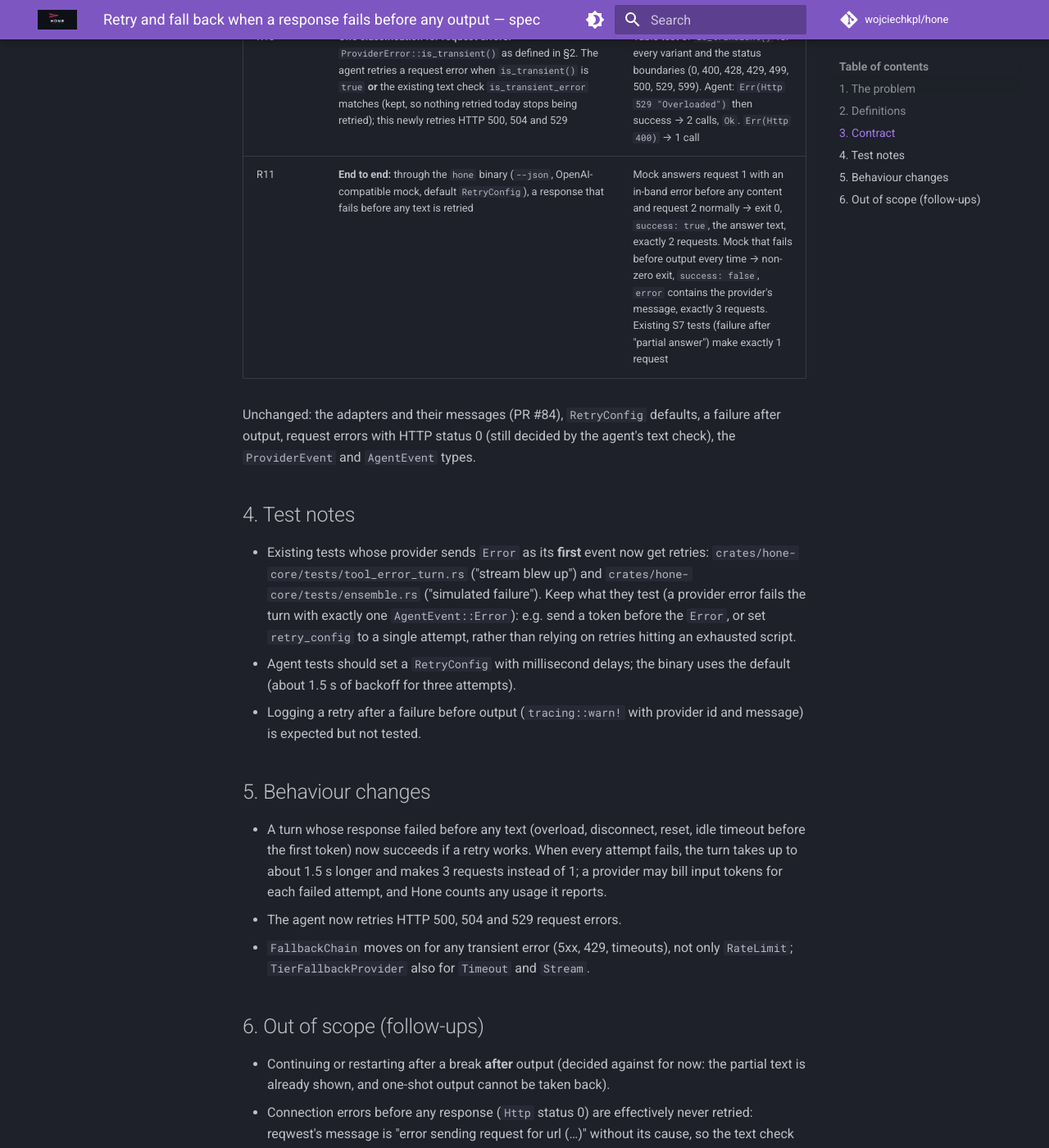
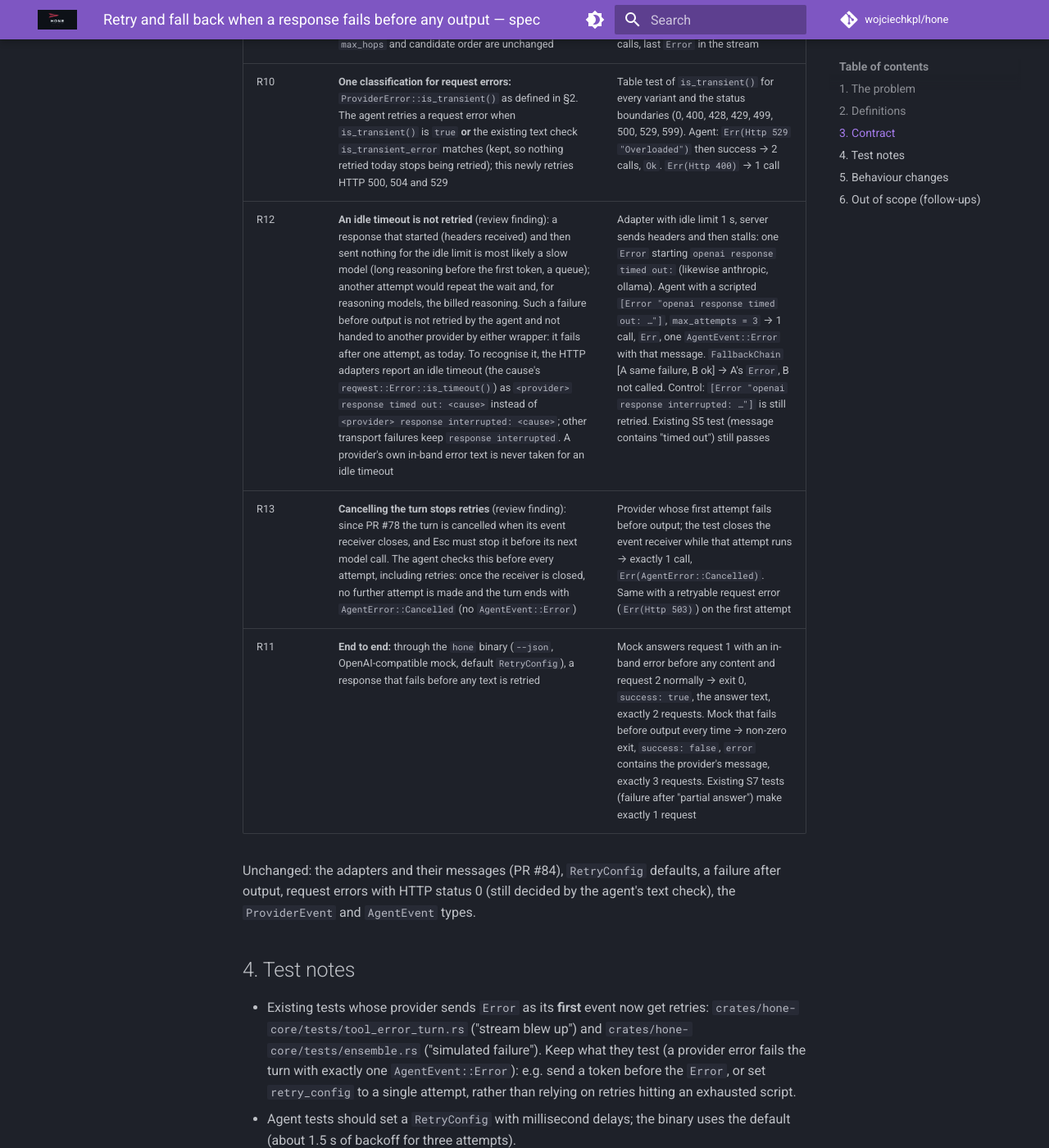
Before and after one commit to wojciechkpl/hone, an MkDocs documentation site: the page built from docs/plans/stream-retry-fallback-spec.md, in a window 1280 px wide and 1400 px high, scrolled down 3390 px. Shown: the whole window at 82% size. Built offline with MkDocs 1.6.1 and Material for MkDocs 9.7.7, drawn with Linux system fonts in a browser that asks for light colours; comment, search, counter and statistics services are not loaded; some of the changed text lies outside the part shown.

Commit message:
docs(plans): retry spec R12 idle timeout not retried, R13 cancel stops retries
Review findings: an idle timeout before the first token means a slow
model, so retrying repeats the wait and billed reasoning; cancelling the
turn must stop further attempts (PR #78 guarantee).

```diff
--- a/docs/plans/stream-retry-fallback-spec.md
+++ b/docs/plans/stream-retry-fallback-spec.md
@@ -31,7 +31,7 @@ flowchart TD
   C["complete(request)"] -->|"Err: transient"| N["next attempt /<br/>next provider"]
   C -->|"Err: not transient"| F["fail (as now)"]
   C -->|"Ok(stream)"| W{"first event that<br/>is not Usage"}
-  W -->|"Error"| G{"runs own tools<br/>or cancelled?"}
+  W -->|"Error"| G{"runs own tools, cancelled<br/>or idle timeout?"}
   G -->|"no"| N
   G -->|"yes"| F2["fail with that Error (as now)"]
   W -->|"output: Token, ToolCall, Done, …"| P["pass the stream on;<br/>a later Error fails the turn (PR #84)"]
@@ -67,6 +67,8 @@ flowchart TD
 | R8 | **`FallbackChain`** moves to the next member when a member (a) reports `Unavailable` health (as now), (b) fails the request with an `is_transient()` error (before: only `RateLimit`), or (c) has `runs_own_tools() == false` and its stream fails before output. A non-transient request error is returned at once (as now). Each member is tried at most once per call. `Usage` from a failed member is passed on ahead of the next member's events. When every member fails, the chain reports the last member's failure the way that member reported it: a request error as that `Err`, a stream failure as a stream with that member's events up to and including its `Error`, preceded by the `Usage` of earlier members | [A `[Error]`, B `[Token, Done]`] → caller sees B's events, A and B called once. [A `Err(Http 503)`, B ok] → B. [A `Err(Http 400)`, B] → `Err(400)`, B not called. [A `[Usage, Error]`, B `[Token, Done]`] → `[Usage, Token, Done]`. All fail before output → the last member's `Error` message in the stream. [A `[Token, Error]`, B] → A's events, B not called |
 | R9 | **`TierFallbackProvider`** treats the primary and each candidate the same way as R8 (a failure before output is transient and uses a hop; `Usage` carried forward; last failure reported as that provider reported it) and uses `ProviderError::is_transient()` instead of its private check (this adds `Timeout` and `Stream`). `max_hops` and candidate order are unchanged | Primary `[Error]`, candidate `[Token "fallback-ok", Done]` → candidate's answer. Primary `Err(Timeout)` → candidate tried. Primary and every candidate fail before output, `max_hops = 1` → 2 calls, last `Error` in the stream |
 | R10 | **One classification for request errors:** `ProviderError::is_transient()` as defined in §2. The agent retries a request error when `is_transient()` is `true` **or** the existing text check `is_transient_error` matches (kept, so nothing retried today stops being retried); this newly retries HTTP 500, 504 and 529 | Table test of `is_transient()` for every variant and the status boundaries (0, 400, 428, 429, 499, 500, 529, 599). Agent: `Err(Http 529 "Overloaded")` then success → 2 calls, `Ok`. `Err(Http 400)` → 1 call |
+| R12 | **An idle timeout is not retried** (review finding): a response that started (headers received) and then sent nothing for the idle limit is most likely a slow model (long reasoning before the first token, a queue); another attempt would repeat the wait and, for reasoning models, the billed reasoning. Such a failure before output is not retried by the agent and not handed to another provider by either wrapper: it fails after one attempt, as today. To recognise it, the HTTP adapters report an idle timeout (the cause's `reqwest::Error::is_timeout()`) as `<provider> response timed out: <cause>` instead of `<provider> response interrupted: <cause>`; other transport failures keep `response interrupted`. A provider's own in-band error text is never taken for an idle timeout | Adapter with idle limit 1 s, server sends headers and then stalls: one `Error` starting `openai response timed out:` (likewise anthropic, ollama). Agent with a scripted `[Error "openai response timed out: …"]`, `max_attempts = 3` → 1 call, `Err`, one `AgentEvent::Error` with that message. `FallbackChain` [A same failure, B ok] → A's `Error`, B not called. Control: `[Error "openai response interrupted: …"]` is still retried. Existing S5 test (message contains "timed out") still passes |
+| R13 | **Cancelling the turn stops retries** (review finding): since PR #78 the turn is cancelled when its event receiver closes, and Esc must stop it before its next model call. The agent checks this before every attempt, including retries: once the receiver is closed, no further attempt is made and the turn ends with `AgentError::Cancelled` (no `AgentEvent::Error`) | Provider whose first attempt fails before output; the test closes the event receiver while that attempt runs → exactly 1 call, `Err(AgentError::Cancelled)`. Same with a retryable request error (`Err(Http 503)`) on the first attempt |
 | R11 | **End to end:** through the `hone` binary (`--json`, OpenAI-compatible mock, default `RetryConfig`), a response that fails before any text is retried | Mock answers request 1 with an in-band error before any content and request 2 normally → exit 0, `success: true`, the answer text, exactly 2 requests. Mock that fails before output every time → non-zero exit, `success: false`, `error` contains the provider's message, exactly 3 requests. Existing S7 tests (failure after "partial answer") make exactly 1 request |
 
 Unchanged: the adapters and their messages (PR #84), `RetryConfig` defaults, a failure
@@ -88,10 +90,14 @@ the `ProviderEvent` and `AgentEvent` types.
 
 ## 5. Behaviour changes
 
-- A turn whose response failed before any text (overload, disconnect, reset, idle timeout
-  before the first token) now succeeds if a retry works. When every attempt fails, the turn
-  takes up to about 1.5 s longer and makes 3 requests instead of 1; a provider may bill
-  input tokens for each failed attempt, and Hone counts any usage it reports.
+- A turn whose response failed before any text (overload, disconnect, reset) now
+  succeeds if a retry works. When every attempt fails, the turn
+  takes up to about 1.5 s longer (plus the time each attempt takes to fail) and makes
+  3 requests instead of 1. A provider may bill each failed attempt; Hone counts the usage
+  it reports, but tokens billed without a `Usage` event (e.g. reasoning tokens before a
+  failure) are not counted. An idle timeout is not retried (R12).
+- An idle timeout's message now reads `<provider> response timed out: <cause>` instead of
+  `<provider> response interrupted: <cause>`.
 - The agent now retries HTTP 500, 504 and 529 request errors.
 - `FallbackChain` moves on for any transient error (5xx, 429, timeouts), not only
   `RateLimit`; `TierFallbackProvider` also for `Timeout` and `Stream`.
@@ -104,6 +110,11 @@ the `ProviderEvent` and `AgentEvent` types.
   reqwest's message is "error sending request for url (…)" without its cause, so the text
   check never sees "connection refused". Retrying them also needs a decision on the 120 s
   wait for headers (three attempts could take six minutes).
+- In-band errors with a 4xx code (context length, moderation, invalid request) are
+  retried like any failure before output (two extra requests, about 2 s). Not retrying
+  them needs the provider's code carried in `ProviderEvent::Error`, which only has a
+  message today.
+- No total time budget per turn across attempts.
 - The agent's backoff ignores `RateLimit::retry_after_secs`.
 - No user-visible notice while retrying (logs only).
 - `FallbackChain`, `TierFallbackProvider` and the router are not wired into the `hone`
```
Also changed, not shown: other parts of docs/plans/stream-retry-fallback-spec.md (+2 -2 lines).
